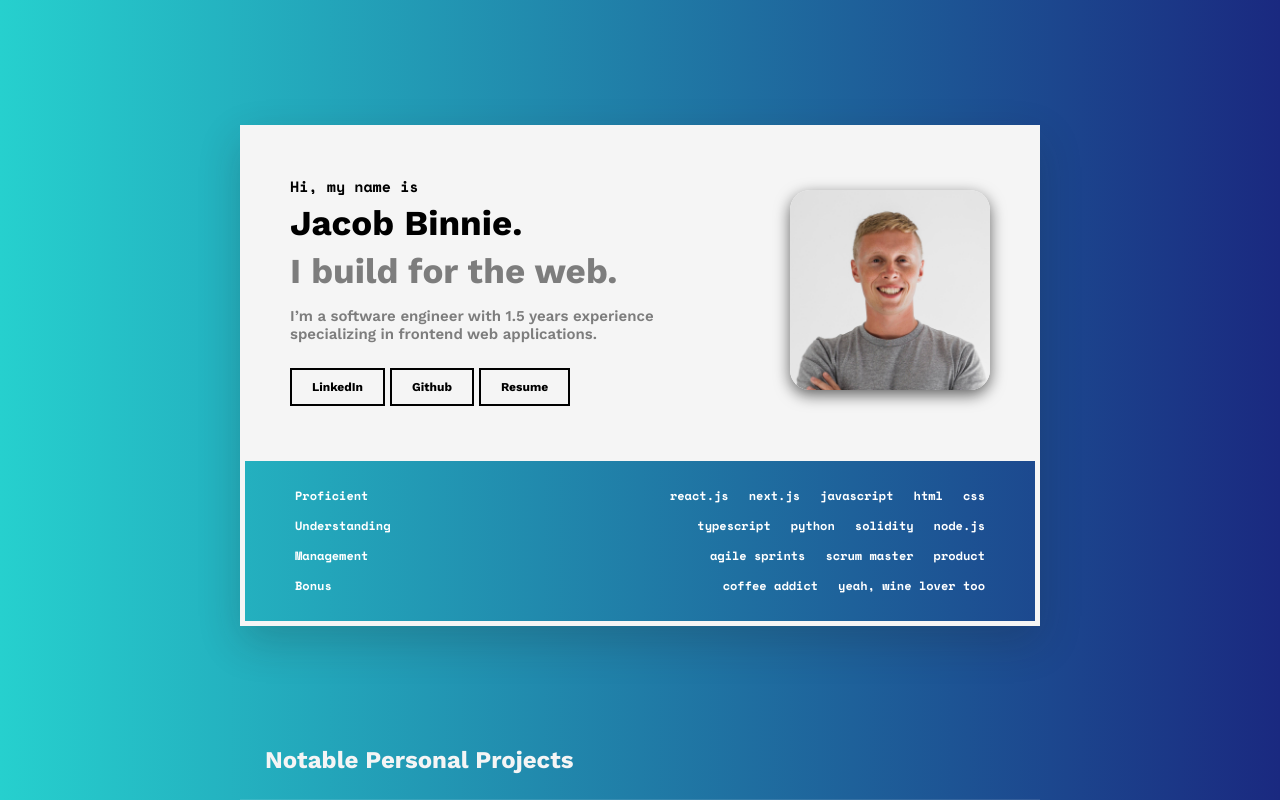
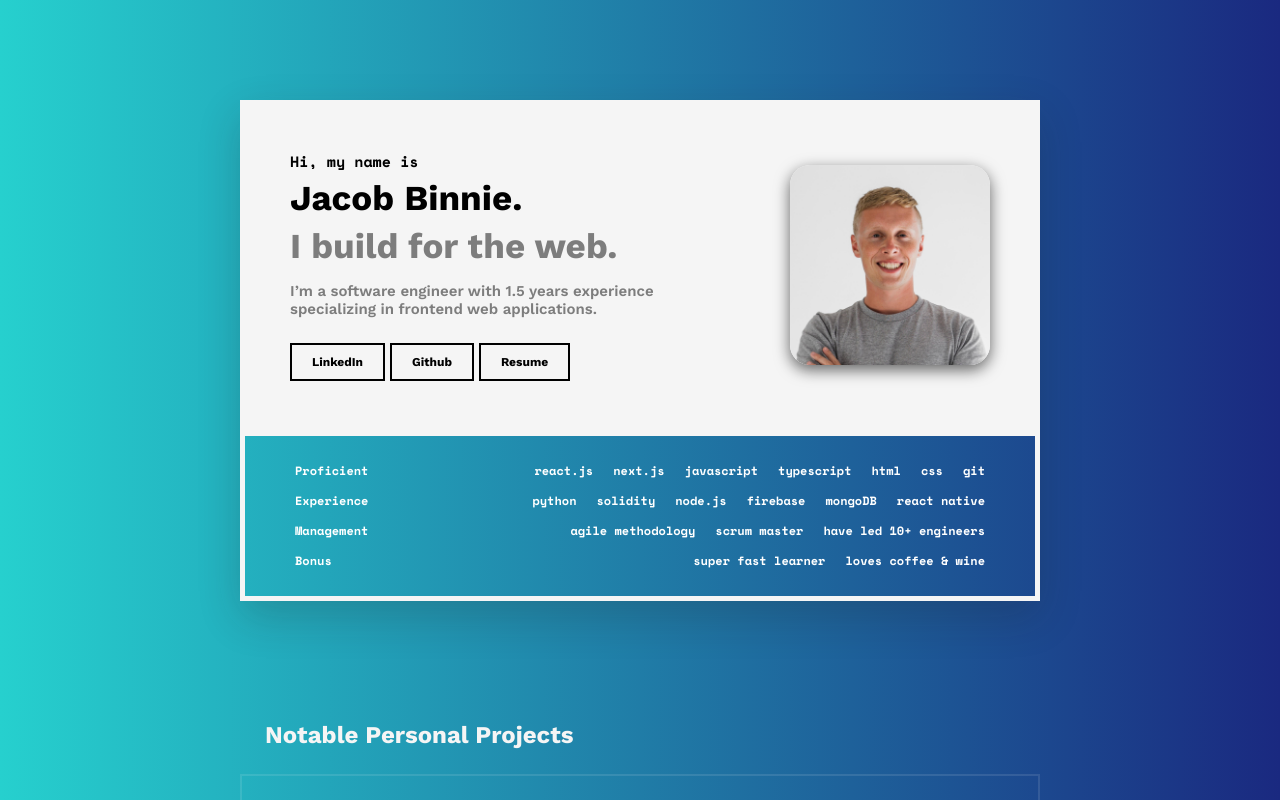
Before and after one commit to jacobbinnie/portfolio, a React (Create React App) app: page / in a window 1280 px wide. Shown: the top 800 px of the page. Built offline with nearby package versions, Linux system fonts and the light colour scheme.

Commit message:
updated skills

```diff
--- a/src/App.css
+++ b/src/App.css
@@ -7,7 +7,7 @@
   height: 100%;
   color: black;
   overflow: hidden;
-  margin-top: 75px;
+  margin-top: 50px;
   padding-top: 50px;
 }
 
--- a/src/components/Container.css
+++ b/src/components/Container.css
@@ -7,7 +7,7 @@
   transform-style: preserve-3d;
   transform: perspective(1500px);
   transition: transform ease 1s;
-  width: 100vh;
+  width: 1000px;
 }
 
 .holder {
--- a/src/components/Skills.jsx
+++ b/src/components/Skills.jsx
@@ -14,9 +14,9 @@ export default function Skills() {
         </div>
       </div>
       <div className="skillList">
-        <h6 className="type">Understanding</h6>
+        <h6 className="type">Experience</h6>
         <div className="skillContainer">
-          {allSkills.understanding.map((item) => (
+          {allSkills.experience.map((item) => (
             <h6>{item}</h6>
           ))}
         </div>
--- a/src/skills.json
+++ b/src/skills.json
@@ -1,6 +1,21 @@
 {
-  "proficient": ["react.js", "next.js", "javascript", "html", "css"],
-  "understanding": ["typescript", "python", "solidity", "node.js"],
-  "management": ["agile sprints", "scrum master", "product"],
-  "bonus": ["coffee addict", "yeah, wine lover too"]
+  "proficient": [
+    "react.js",
+    "next.js",
+    "javascript",
+    "typescript",
+    "html",
+    "css",
+    "git"
+  ],
+  "experience": [
+    "python",
+    "solidity",
+    "node.js",
+    "firebase",
+    "mongoDB",
+    "react native"
+  ],
+  "management": ["agile methodology", "scrum master", "have led 10+ engineers"],
+  "bonus": ["super fast learner", "loves coffee & wine"]
 }
```
